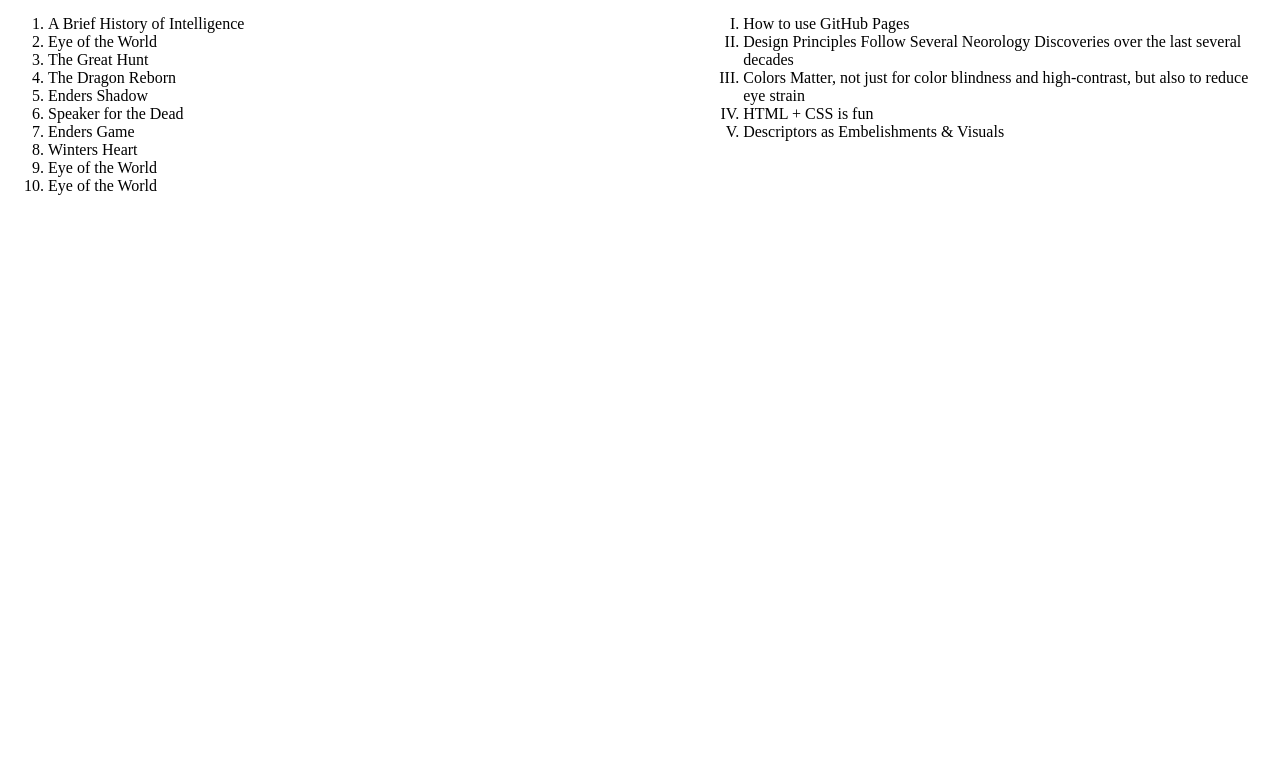
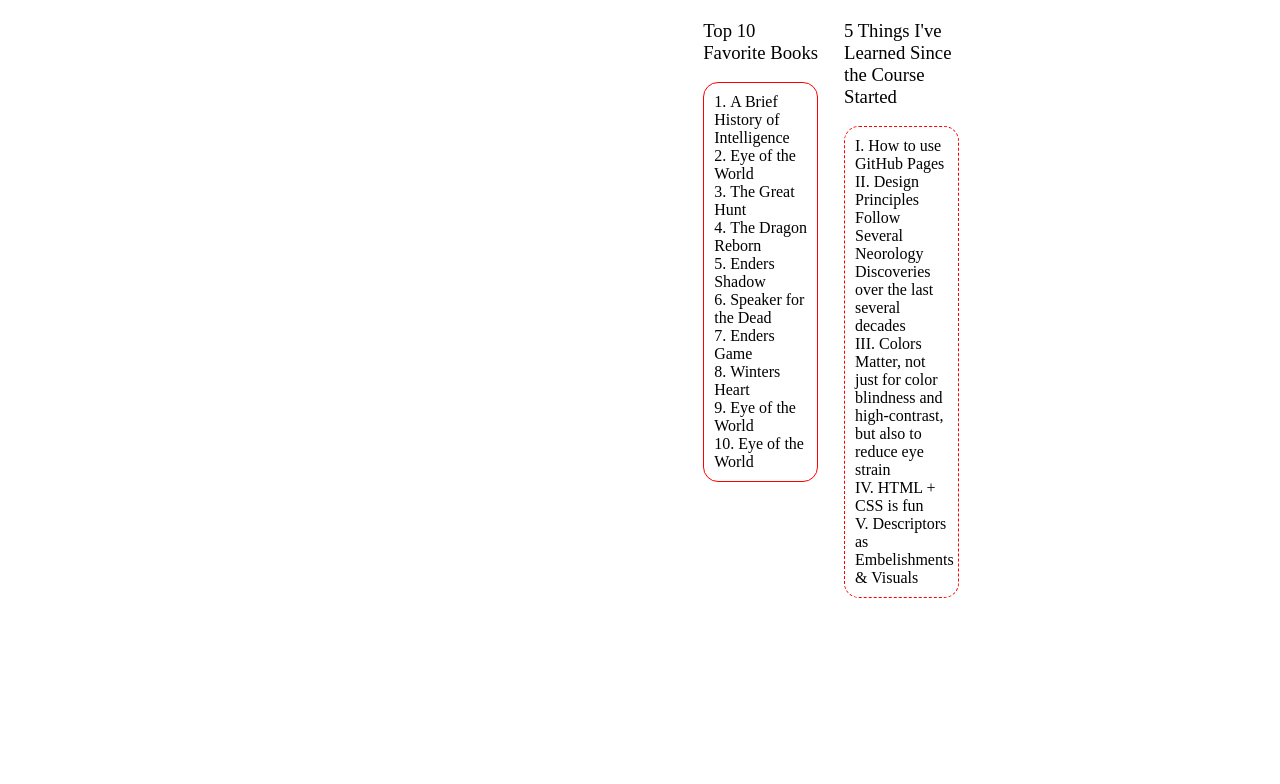
Before and after one commit to GeraltOfCodea/csd-340, a plain HTML site: page module-3/Norrbom_Mod3_3.html in a window 1280 px wide. Shown: the part 124-908 px from the top of the page. Drawn offline with Linux system fonts and the light colour scheme.

Commit message:
Added Module 3 - HTML & CSS

```diff
--- a/module-3/Norrbom_Mod3_3.css
+++ b/module-3/Norrbom_Mod3_3.css
@@ -10,15 +10,12 @@ h3 {
     font-weight: 500;
 }
 
-ol, ul {
-    font-weight: 300;
-}
-
 ol {
     border: 1px solid red;
     border-radius: 15px;
     padding: 10px;
     list-style-position: inside;
+    font-weight: 300;
 }
 
 ul {
@@ -27,6 +24,7 @@ ul {
     padding: 10px;
     list-style-type: upper-roman;
     list-style-position: inside;
+    font-weight: 300;
 }
 
 a:hover {
--- a/module-3/Norrbom_Mod3_3.html
+++ b/module-3/Norrbom_Mod3_3.html
@@ -3,7 +3,7 @@
 <html>
 <head>
     <title>CSD 340 Web Development with HTML and CSS</title>
-    <link rel="stylesheet" type="text/css" href="LastName_Mod3_3.css">
+    <link rel="stylesheet" type="text/css" href="Norrbom_Mod3_3.css">
 </head>
 <body>
     <div id="container">
```
